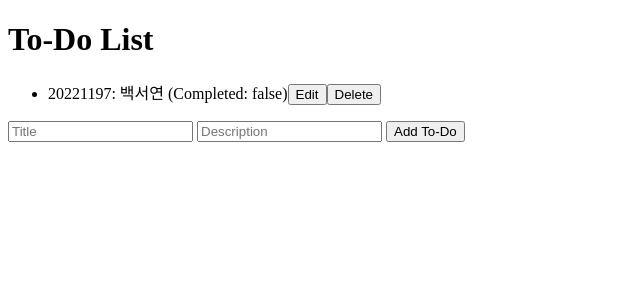
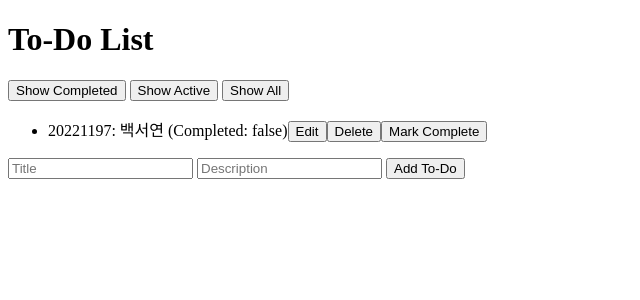
Before and after one commit to baegseoyeon99-collab/FastApi_Todos, a FastAPI app: page / in a window 1280 px wide. Shown: the top 300 px of the page, without its empty margins (0-640 px from the left). Run offline with FastAPI, Linux system fonts and the light colour scheme.

Commit message:
feat: Add filter buttons and form reset in To-Do List

```diff
--- a/templates/index.html
+++ b/templates/index.html
@@ -7,31 +7,57 @@
 </head>
 <body>
     <h1>To-Do List</h1>
+
+    <!-- 필터 버튼 -->
+    <button onclick="filterTodos(true)">Show Completed</button>
+    <button onclick="filterTodos(false)">Show Active</button>
+    <button onclick="fetchTodos()">Show All</button>
+
     <ul id="todo-list"></ul>
+
     <form id="todo-form">
         <input type="text" id="title" placeholder="Title" required>
         <input type="text" id="description" placeholder="Description" required>
         <button type="submit">Add To-Do</button>
     </form>
+
     <script>
         async function fetchTodos() {
             const response = await fetch('/todos');
             const todos = await response.json();
+            renderTodos(todos);
+        }
+
+        function renderTodos(todos) {
             const todoList = document.getElementById('todo-list');
             todoList.innerHTML = '';
             todos.forEach(todo => {
                 const li = document.createElement('li');
                 li.textContent = `${todo.title}: ${todo.description} (Completed: ${todo.completed})`;
+
                 const editButton = document.createElement('button');
                 editButton.textContent = 'Edit';
                 editButton.onclick = () => editTodo(todo.id);
+
                 const deleteButton = document.createElement('button');
                 deleteButton.textContent = 'Delete';
                 deleteButton.onclick = () => deleteTodo(todo.id);
+
+                const toggleButton = document.createElement('button');
+                toggleButton.textContent = todo.completed ? 'Mark Incomplete' : 'Mark Complete';
+                toggleButton.onclick = () => toggleTodo(todo.id, !todo.completed);
+
                 li.appendChild(editButton);
                 li.appendChild(deleteButton);
+                li.appendChild(toggleButton);
                 todoList.appendChild(li);
             });
+        }
+
+        async function filterTodos(completed) {
+            const response = await fetch('/todos');
+            const todos = await response.json();
+            renderTodos(todos.filter(todo => todo.completed === completed));
         }
 
         async function editTodo(id) {
@@ -40,23 +66,24 @@
             const completed = confirm('Is this task completed?');
             const response = await fetch(`/todos/${id}`, {
                 method: 'PUT',
-                headers: {
-                    'Content-Type': 'application/json'
-                },
+                headers: { 'Content-Type': 'application/json' },
                 body: JSON.stringify({ id, title, description, completed })
             });
-            if (response.ok) {
-                fetchTodos();
-            }
+            if (response.ok) fetchTodos();
         }
 
         async function deleteTodo(id) {
+            const response = await fetch(`/todos/${id}`, { method: 'DELETE' });
+            if (response.ok) fetchTodos();
+        }
+
+        async function toggleTodo(id, completed) {
             const response = await fetch(`/todos/${id}`, {
-                method: 'DELETE'
+                method: 'PUT',
+                headers: { 'Content-Type': 'application/json' },
+                body: JSON.stringify({ completed })
             });
-            if (response.ok) {
-                fetchTodos();
-            }
+            if (response.ok) fetchTodos();
         }
 
         document.getElementById('todo-form').addEventListener('submit', async (event) => {
@@ -65,12 +92,13 @@
             const description = document.getElementById('description').value;
             const response = await fetch('/todos', {
                 method: 'POST',
-                headers: {
-                    'Content-Type': 'application/json'
-                },
+                headers: { 'Content-Type': 'application/json' },
                 body: JSON.stringify({ id: Date.now(), title, description, completed: false })
             });
             if (response.ok) {
+                // 입력값 초기화
+                document.getElementById('title').value = '';
+                document.getElementById('description').value = '';
                 fetchTodos();
             }
         });
```
